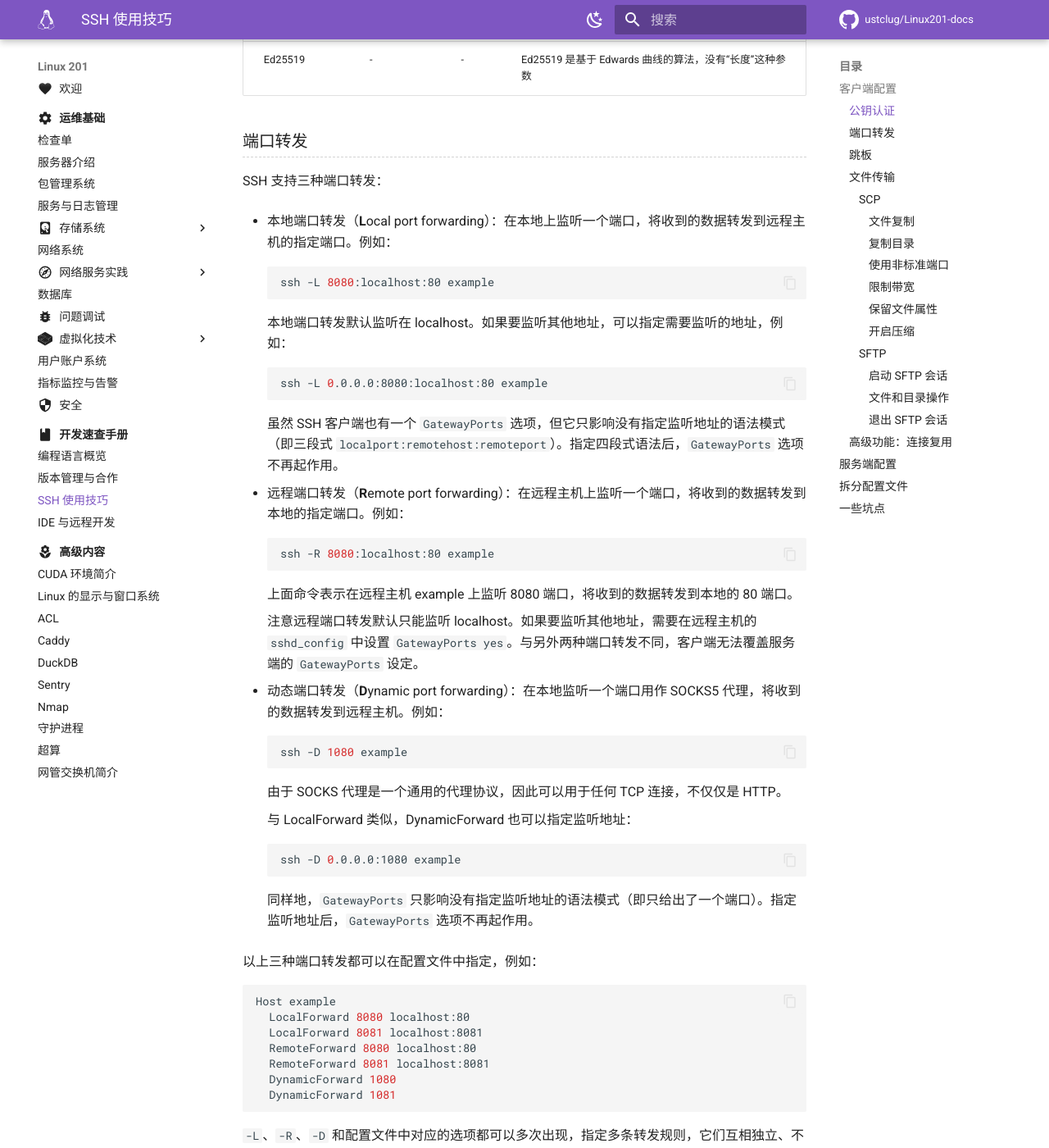
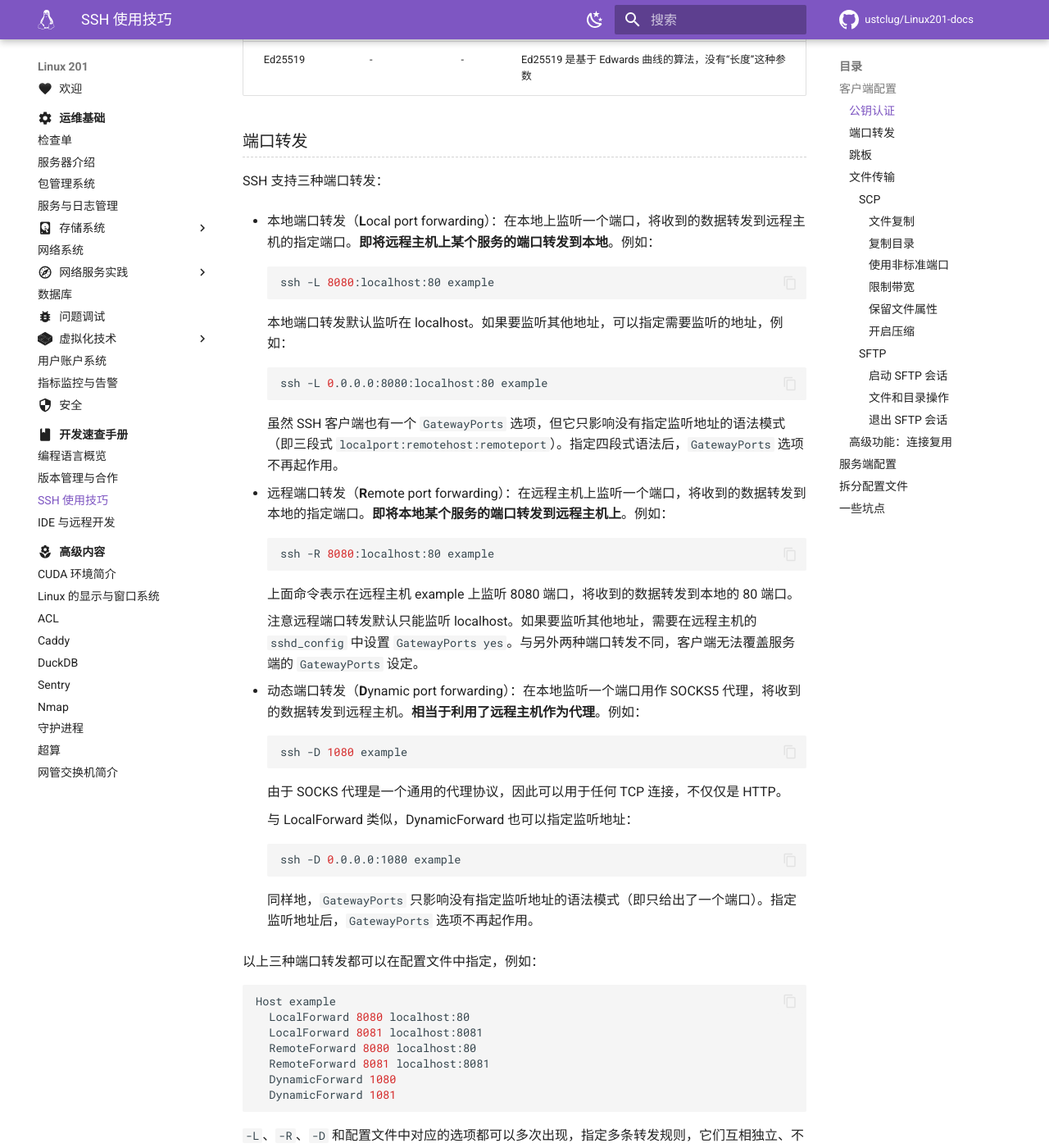
Before and after one commit to ustclug/Linux201-docs, an MkDocs documentation site: the page built from docs/dev/ssh.md, in a window 1280 px wide and 1400 px high, scrolled down 1422 px. Shown: the whole window at 82% size. Built offline with MkDocs 1.6.1 and Material for MkDocs 9.7.7, drawn with Linux system fonts in a browser that asks for light colours; comment, search, counter and statistics services are not loaded.

Commit message:
dev/ssh: make port forwarding description more clear

````diff
--- a/docs/dev/ssh.md
+++ b/docs/dev/ssh.md
@@ -48,7 +48,7 @@
 
 SSH 支持三种端口转发：
 
-- 本地端口转发（**L**ocal port forwarding）：在本地上监听一个端口，将收到的数据转发到远程主机的指定端口。例如：
+- 本地端口转发（**L**ocal port forwarding）：在本地上监听一个端口，将收到的数据转发到远程主机的指定端口。**即将远程主机上某个服务的端口转发到本地**。例如：
 
     ```shell
     ssh -L 8080:localhost:80 example
@@ -62,7 +62,7 @@
 
     虽然 SSH 客户端也有一个 `GatewayPorts` 选项，但它只影响没有指定监听地址的语法模式（即三段式 `localport:remotehost:remoteport`）。指定四段式语法后，`GatewayPorts` 选项不再起作用。
 
-- 远程端口转发（**R**emote port forwarding）：在远程主机上监听一个端口，将收到的数据转发到本地的指定端口。例如：
+- 远程端口转发（**R**emote port forwarding）：在远程主机上监听一个端口，将收到的数据转发到本地的指定端口。**即将本地某个服务的端口转发到远程主机上**。例如：
 
     ```shell
     ssh -R 8080:localhost:80 example
@@ -72,7 +72,7 @@
 
     注意远程端口转发默认只能监听 localhost。如果要监听其他地址，需要在远程主机的 `sshd_config` 中设置 `GatewayPorts yes`。与另外两种端口转发不同，客户端无法覆盖服务端的 `GatewayPorts` 设定。
 
-- 动态端口转发（**D**ynamic port forwarding）：在本地监听一个端口用作 SOCKS5 代理，将收到的数据转发到远程主机。例如：
+- 动态端口转发（**D**ynamic port forwarding）：在本地监听一个端口用作 SOCKS5 代理，将收到的数据转发到远程主机。**相当于利用了远程主机作为代理**。例如：
 
     ```shell
     ssh -D 1080 example
````
